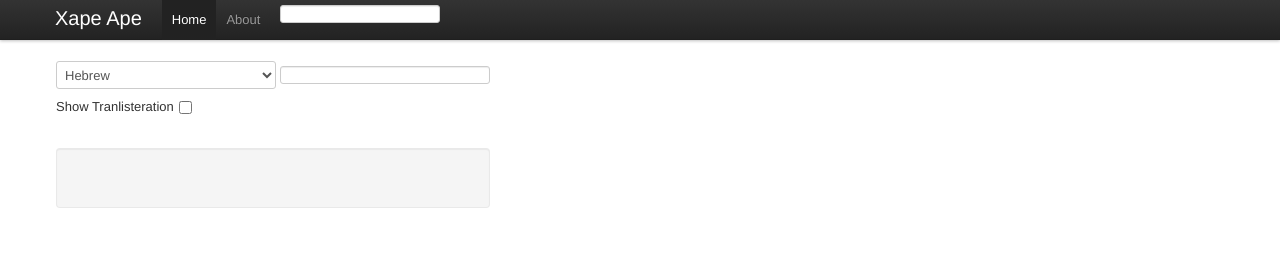
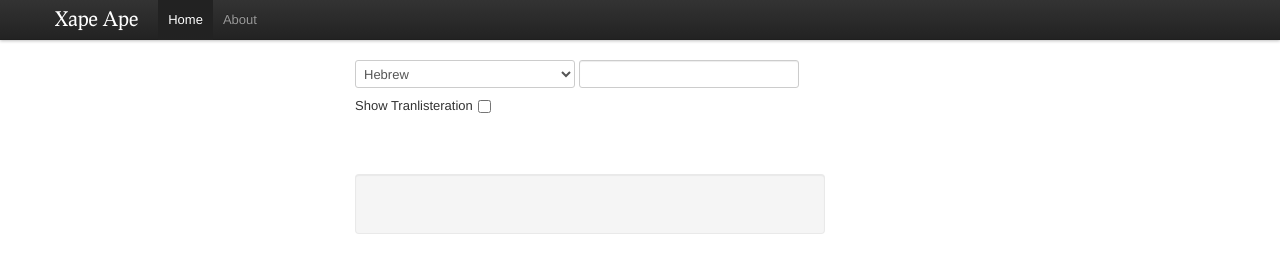
Before and after one commit to Sutekh/Xape, a plain HTML site: page public/index.html in a window 1280 px wide. Drawn offline with nearby package versions, Linux system fonts and the light colour scheme.

Commit message:
Rewrote all CSS to use Bootstrap layout

```diff
--- a/public/css/xape.css
+++ b/public/css/xape.css
@@ -4,67 +4,30 @@
 }
 
 body {
-    background-color:#a63100;
+    padding-top: 60px;
 }
 
-.toplevel_table {
-    margin:auto;
-    width:50%;
-    background-color:#ff4c00;
-    border-spacing:0px;
+label {
+    float:left;
+    padding-right:5px;
 }
 
 .heading {
     font-family: Prociono;
 }
 
-.inputs {
-    vertical-align:center;
-    background-color:#ffbe00;
+.result {
+    font-size: 200%;
 }
 
-#xlit_key_label {
-    float:right;
-    margin-right:40px;
-    font-size:70%;
+.match_list {
+    font-size: 200%;
 }
 
-.outputs {
-    margin:auto;
-    font-size:200%;
-    color:#fff;
-    width:10em;
-}
-
-.matches a:link {
-    text-decoration:none;
-}
-
-.matches ul {
-    list-style-type: circle;
-}
-
-.matches {
-    margin:auto;
-    font-size:200%;
-    color:#fff;
-    width:10em;
+.pad_text {
+    padding: 10px;
 }
 
 .xlit_key_display {
-    background-color:#ffdb73;
-    margin:auto;
-    width:27em;
+    font-size: 150%;
 }
-
-dl {
-    float: left;
-}
-
-dd {
-    float:left;
-}
-
-dt {
-    float:left;
-}
--- a/public/index.html
+++ b/public/index.html
@@ -1,22 +1,9 @@
+<!DOCTYPE html>
 <html>
   <head>
     <link href="css/bootstrap.min.css" rel="stylesheet">
-    <style>
-      body {
-        padding-top: 60px; /* 60px to make the container go all the way to the bottom of the topbar */
-      }
-    </style>
     <link href="css/bootstrap-responsive.min.css" rel="stylesheet">
-    <!-- <link rel="stylesheet" href="css/xape.css" type="text/css" media="screen" /> -->
-    <style>
-      label {
-          float:left;
-          padding-right:5px;
-      }
-
-      dt { float:left; }
-      dd { float:left; }
-    </style>
+    <link rel="stylesheet" href="css/xape.css" type="text/css" />
 
     <title>Xape Ape</title>
   </head>
@@ -28,26 +15,22 @@
           <a class="btn btn-navbar" data-toggle="collapse" data-target=".nav-collapse">
             <span class="icon-bar"></span>
             <span class="icon-bar"></span>
-            <span class="icon-bar"></span>
           </a>
-          <a class="brand" href="#">Xape Ape</a>
+          <a class="brand heading" href="#">Xape Ape</a>
           <div class="nav-collapse">
             <ul class="nav">
               <li class="active"><a href="#">Home</a></li>
               <li><a href="#about">About</a></li>
             </ul>
-<form class="navbar-form pull-left">
-  <input type="text" class="span2">
-</form>
           </div><!--/.nav-collapse -->
         </div>
       </div>
     </div>
 
   <div class="container">
-    <table class="toplevel_table">
-      <tr class="inputs">
-        <td colspan="2">
+    <div class="row">
+
+      <div class="span6 offset3">
         <form id="f">
           <select id="language">
             <option value="he">Hebrew</option>
@@ -56,33 +39,41 @@
           <input type="checkbox" id="xlit_key_toggle" />
           <label for="xlit_key_toggle">Show Tranlisteration</label>
         </form>
-        </td>
-      </tr>
-      <tr>
-        <td class="outputs">
-          <dl>
-            <dt id="phrase_text"></dt>
-            <dd id="phrase_enum"></dd>
-          </dl>
-        </td>
-        <td class="matches">
+
+        <div class="row">
+          <div class="span3 result">
+            <div class="row pad_text">
+              <div class="span2">
+                <span id="phrase_text"></span>
+              </div>
+            </div>
+            <div class="row pad_text">
+              <div class="span2">
+                <span id="phrase_enum"></span>
+              </div>
+            </div>
+          </div>
+          <div class="span3 match_list">
             <ul id="match_list"></ul>
-        </td>
-      </tr>
-      <tr>
-        <td colspan="2">
+          </div>
+        </div>
+
+        <div class="row">
+          <div class="span5">
             <div class="well xlit_key_display" id="xlit_key_display"></div>
-        </td>
-      </tr>
-    </table>
           </div>
+        </div>
+
+      </div>
+
+    </div>
+  </div>
+
   </body>
 
   <script type="text/javascript"
           src="http://code.jquery.com/jquery-1.7.2.min.js"></script>
-  <script type="text/javascript"
-          src="js/bootstrap.min.js"></script>
-  <script type="text/javascript"
-          src="js/xape.js"></script>
+  <script type="text/javascript" src="js/bootstrap.min.js"></script>
+  <script type="text/javascript" src="js/xape.js"></script>
 
 </html>
```
Lines whose indentation alone changed are shown as unchanged.
